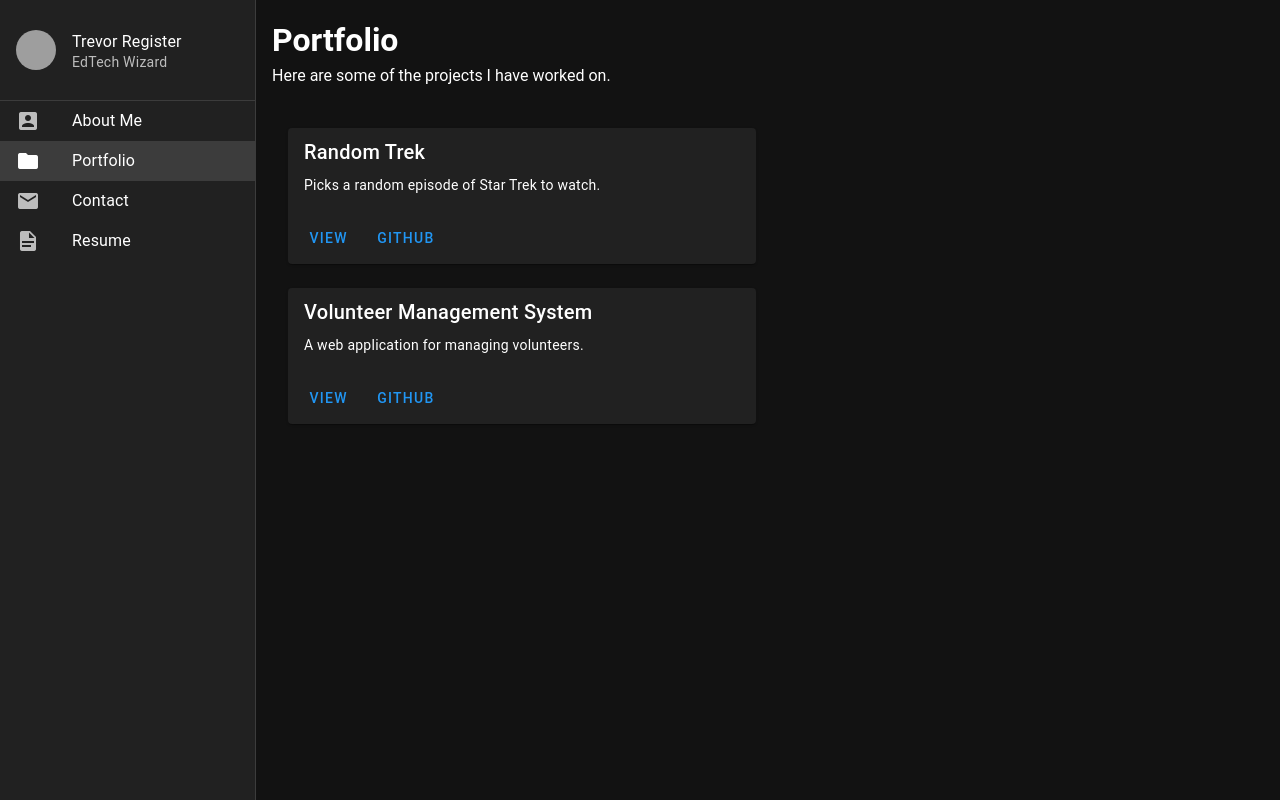
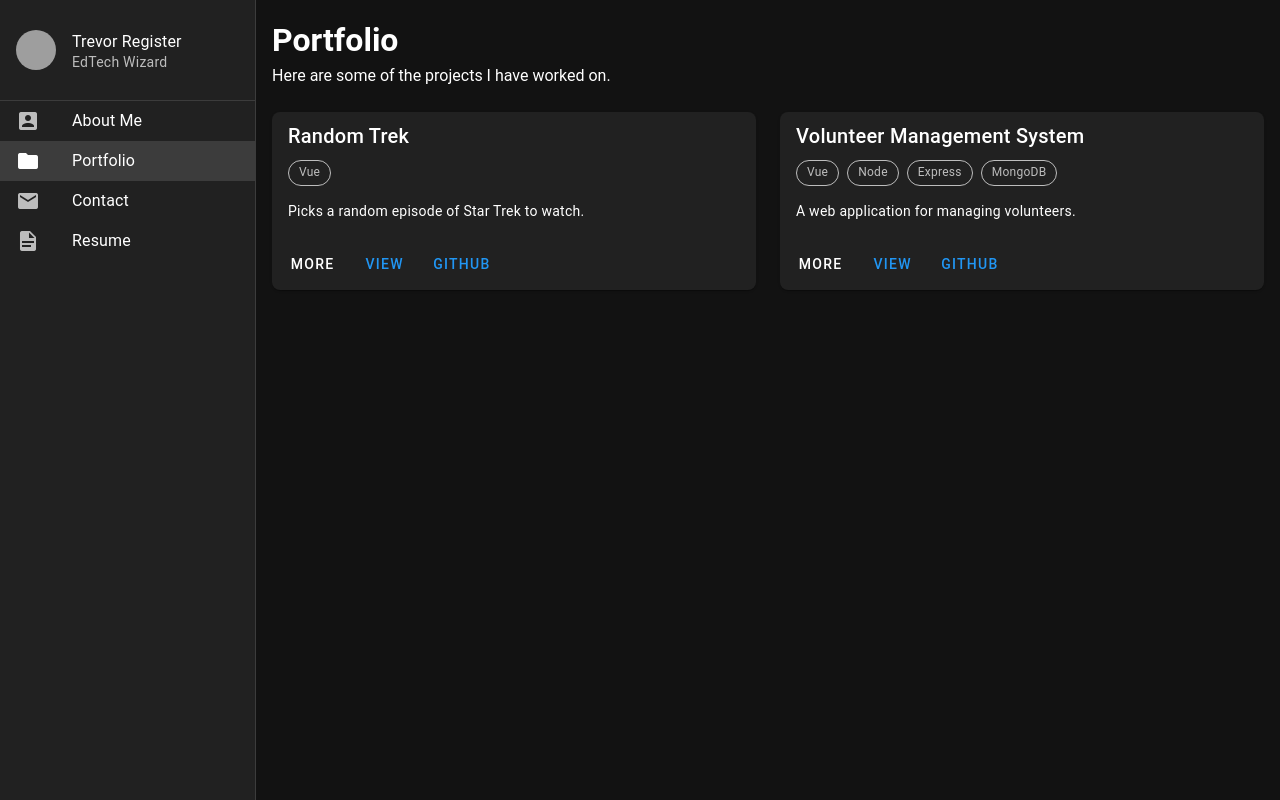
Before and after one commit to trevorregister/my-site, a Vue app: page /portfolio in a window 1280 px wide. Built offline with nearby package versions, Linux system fonts and the light colour scheme; grey boxes are pictures that could not be loaded.

Commit message:
feat: additional project information

```diff
--- a/src/components/PortfolioCard.vue
+++ b/src/components/PortfolioCard.vue
@@ -1,16 +1,30 @@
 <template>
-    <v-card @click="expandProject(project)">
+    <v-card rounded="lg">
         <v-card-title>
             {{ project.title }}
         </v-card-title>
+        <v-card-subtitle>
+            <v-chip v-for="technology in project.technologies" :key="technology"
+                variant="outlined"
+                size="small"
+                class="mr-2"
+            >
+                {{ technology }}
+            </v-chip>
+        </v-card-subtitle>
         <v-card-text>
-            {{ project.description }}
+            {{ project.shortDescription }}
         </v-card-text>
         <v-card-text v-if="showFullCard">
-            <h2>Rationale</h2>
-            <p>{{ project.rationale }}</p>
+            <h2>Goals</h2>
+            <v-list :items="project.goals"/>
+            <h2>What does it do?</h2>
+            <p>{{ project.longDescription }}</p>
         </v-card-text>
         <v-card-actions>
+            <v-btn @click="expandProject(project)">
+                {{showFullCard ? "Less" : "More"}}
+            </v-btn>
             <a :href="project.url" target="blank">
                 <v-btn color="primary" text>
                     View
@@ -28,13 +42,16 @@
 defineProps({
     project: {
         title: String,
-        description: String,
+        shortDescription: String,
         url: String,
         image: String,
         gitHub: String,
-        rationale: String,
+        longDescription: String,
     },
-    showFullCard: Boolean
+    showFullCard: {
+        type: Boolean,
+        default: false
+    }
 })
 
 const emit = defineEmits(['expandProject'])
--- a/src/pages/PortfolioPage.vue
+++ b/src/pages/PortfolioPage.vue
@@ -6,17 +6,15 @@
             <p>Here are some of the projects I have worked on.</p>
         </v-col>
       </v-row>
-      <v-row>
-        <v-container v-if="!projectCardExpanded">
+      <v-row v-if="!projectCardExpanded">
           <v-col v-for="project in projects" :key="project.id" md="6">
               <portfolio-card
                 @expand-project="handleExpandProject(project)"
                 :project="project"
-                :showFullCard="false"
               />
           </v-col>
-      </v-container>
-      <v-container v-else>
+      </v-row>
+        <v-row v-else>
             <v-col>
                 <portfolio-card
                   @click="collapseProject"
@@ -24,7 +22,6 @@
                   :showFullCard="true"
                 />
             </v-col>
-      </v-container>
         </v-row>
     </v-container>
   </template>
--- a/src/projects.json
+++ b/src/projects.json
@@ -1,18 +1,22 @@
 [
     {
         "title": "Random Trek",
-        "description": "Picks a random episode of Star Trek to watch.",
+        "shortDescription": "Picks a random episode of Star Trek to watch.",
         "url": "https://randomtrek.trevorregister.com",
         "image": "random-trek.png",
         "github": "https://github.com/trevorregister/random-trek",
-        "rationale": "lorem ipsum dolor sit amet consectetur adipiscing elit"
+        "longDescription": "Lorem ipsum dolor sit amet, consectetur adipiscing elit, sed do eiusmod tempor incididunt ut labore et dolore magna aliqua. Ut enim ad minim veniam, quis nostrud exercitation ullamco laboris nisi ut aliquip ex ea commodo consequat. Duis aute irure dolor in reprehenderit in voluptate velit esse cillum dolore eu fugiat nulla pariatur. Excepteur sint occaecat cupidatat non proident, sunt in culpa qui officia deserunt mollit anim id est laborum.",
+        "technologies": ["Vue"],
+        "goals": ["Lorem ipsum dolor sit amet", "consectetur adipiscing elit", "sed do eiusmod tempor incididunt"]
     },
     {
         "title": "Volunteer Management System",
-        "description": "A web application for managing volunteers.",
+        "shortDescription": "A web application for managing volunteers.",
         "url": "https://volunteer-app.trevorregister.com/login",
         "image": "volunteer-app.png",
         "github": "https://github.com/trevorregister/regional-burn-volunteering",
-        "rationale": "lorem ipsum dolor sit amet consectetur adipiscing elit"
+        "longDescription": "Lorem ipsum dolor sit amet, consectetur adipiscing elit, sed do eiusmod tempor incididunt ut labore et dolore magna aliqua. Ut enim ad minim veniam, quis nostrud exercitation ullamco laboris nisi ut aliquip ex ea commodo consequat. Duis aute irure dolor in reprehenderit in voluptate velit esse cillum dolore eu fugiat nulla pariatur. Excepteur sint occaecat cupidatat non proident, sunt in culpa qui officia deserunt mollit anim id est laborum.",
+        "technologies": ["Vue", "Node", "Express", "MongoDB"],
+        "goals": ["Lorem ipsum dolor sit amet", "consectetur adipiscing elit", "sed do eiusmod tempor incididunt"]
     }
 ]
```
Lines whose indentation alone changed are shown as unchanged.
